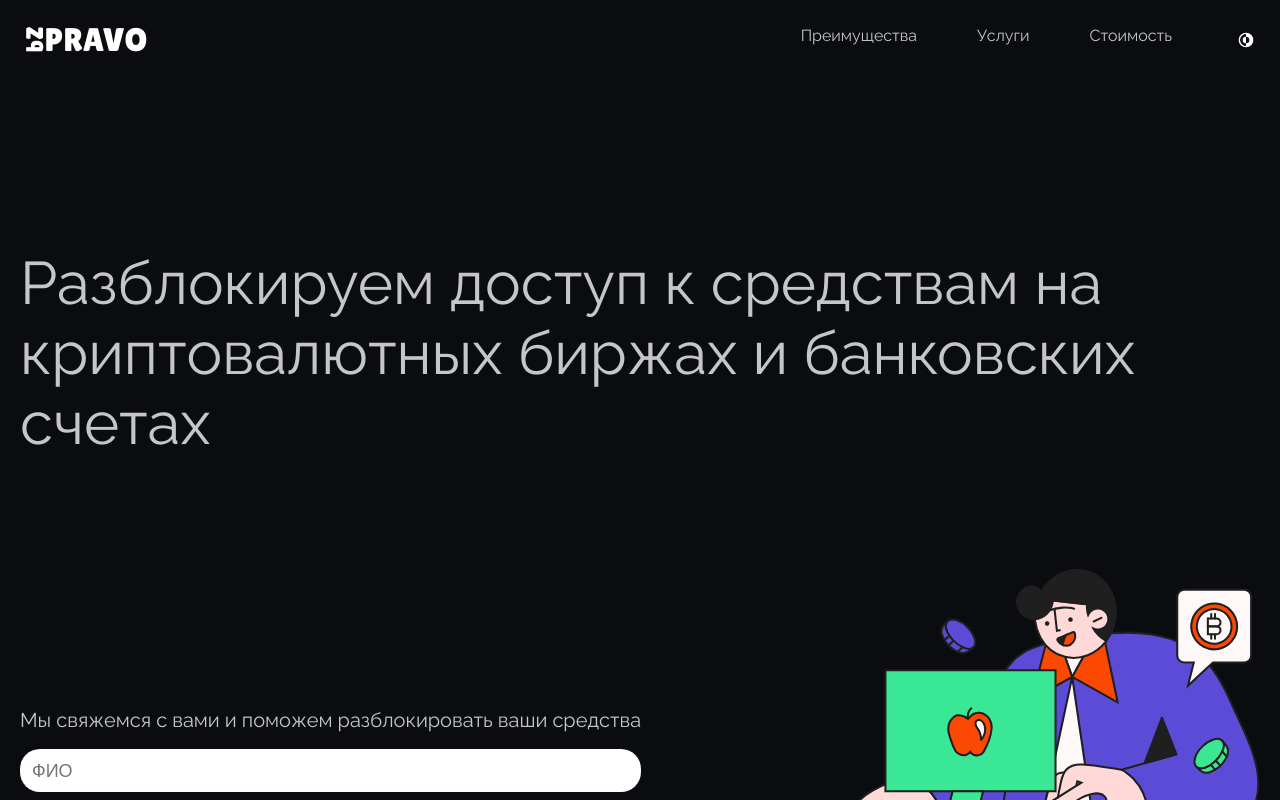
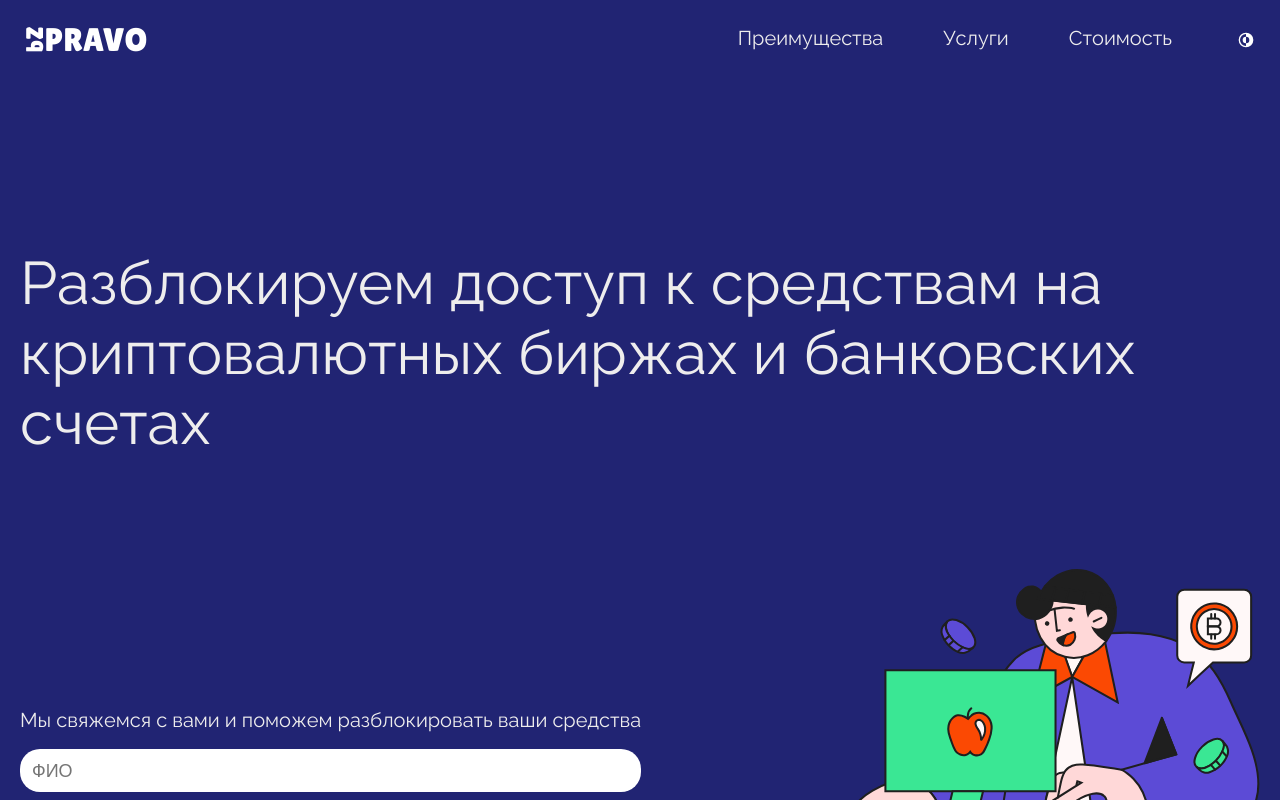
Before and after one commit to velsamm/unlock-website, a Next.js app: page / in a window 1280 px wide. Shown: the top 800 px of the page. Built offline with nearby package versions, Linux system fonts and the light colour scheme.

Commit message:
new dark scheme

```diff
--- a/src/app/dark-scheme.css
+++ b/src/app/dark-scheme.css
@@ -1,5 +1,5 @@
 :root[data-theme="dark"] {
-    --text-color: #c5c6c7;
+    --text-color: #eeeded;
     --text-color_triplet: 197, 198, 199;
     --text-color-white: rgba(255, 255, 255, 1);
     --text-color-inverse: #1a1a1a;
@@ -14,5 +14,5 @@
     --button-background-hover: #44b2ae;
     --button-background-telegram: #0088cc;
     --button-radius: 60px;
-    --background-color: #0b0c10;
+    --background-color: #212473;
 }
--- a/src/app/index.css
+++ b/src/app/index.css
@@ -129,6 +129,7 @@ header .nav {
     color: var(--text-color);
     padding-right: 60px;
     cursor: pointer;
+    font-size: 20px;
 }
 
 .page-link:last-child {
```
